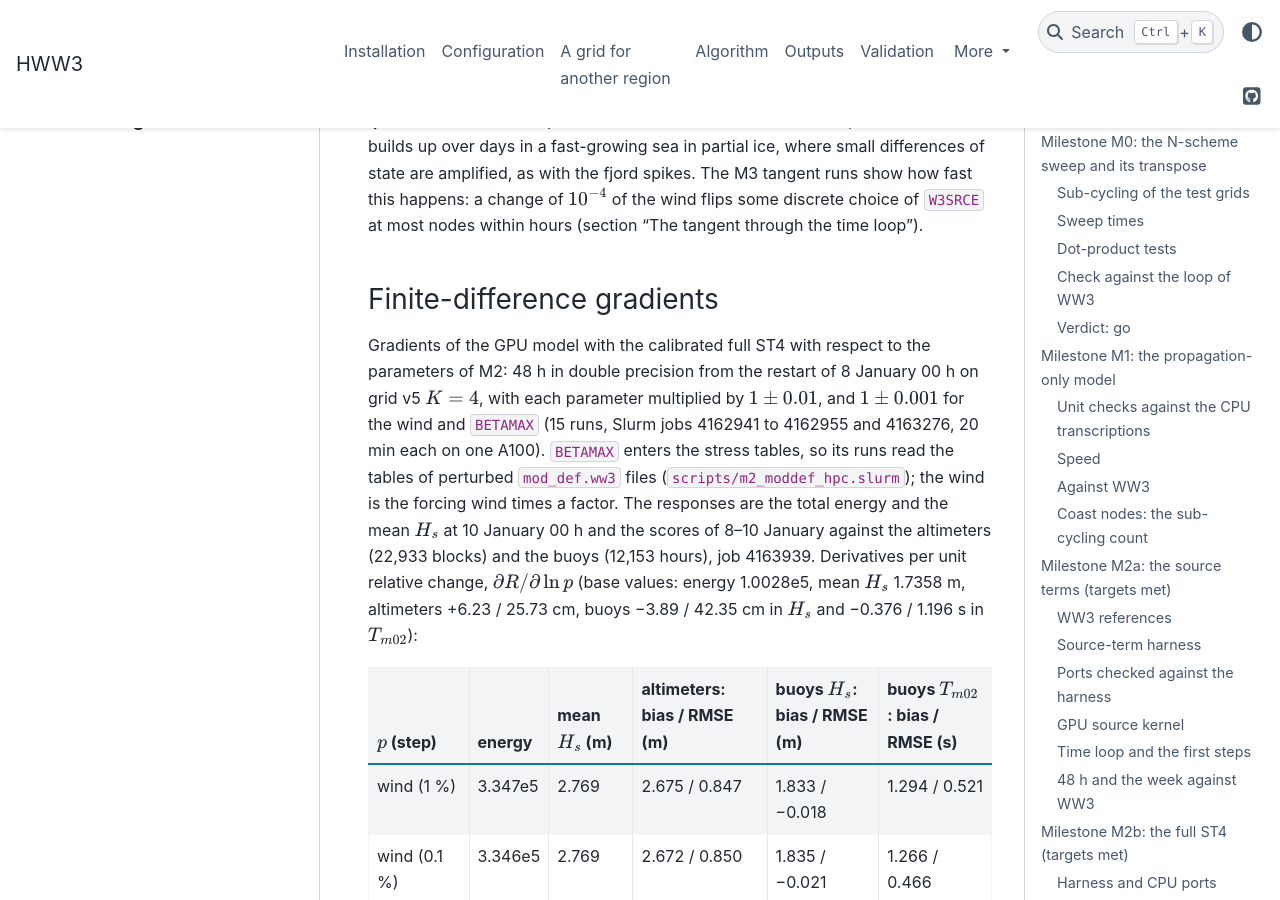
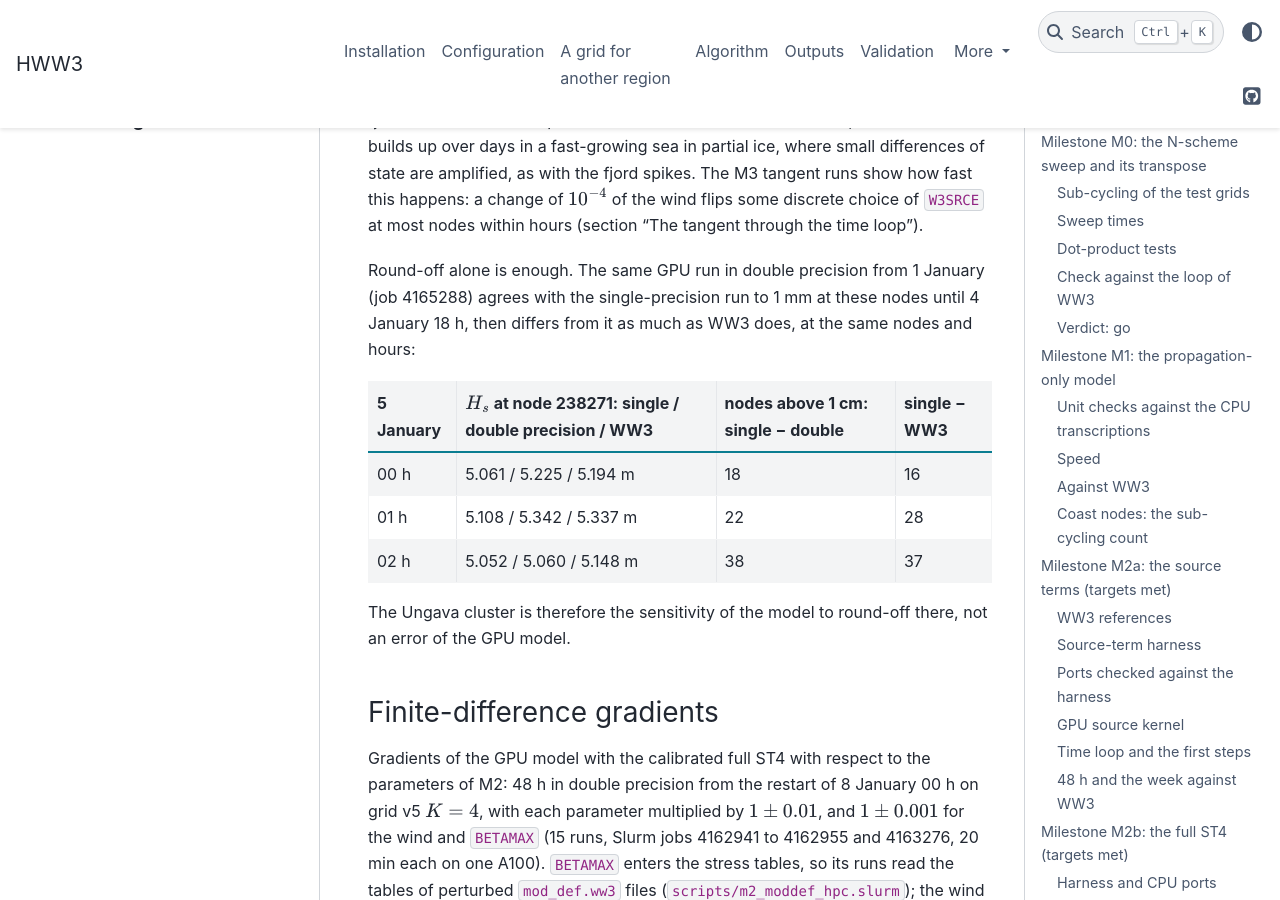
Before and after one commit to jmdelouis/HWW3, a Sphinx documentation site: the page built from docs/wave_results.md, in a window 1280 px wide and 900 px high, scrolled down 20524 px. Built offline with Sphinx 7.4.7 and the PyData theme 0.15.4, drawn with Linux system fonts in a browser that asks for light colours.

Commit message:
Close the Ungava Bay point with a precision test: the GPU run of 1-5 January in double precision (Slurm job 4165288, 98 h from the restart of 1 January 00:10 on grid v5 K=4 with the calibrated full ST4) agrees with the single-precision week (job 4162038) to 1 mm at the nodes of the mouth of the bay until 4 January 18 h, then differs from it as much as WW3 does and at the same nodes and hours: at node 238271, 5.061 m in single precision against 5.225 m in double precision and 5.194 m for WW3 at 5 January 00 h, and 5.108 / 5.342 / 5.337 m at 01 h, with 18, 22 and 38 nodes above 1 cm between the two precisions at 00, 01 and 02 h against 16, 28 and 37 between the single precision and WW3, so round-off alone, amplified in a fast-growing sea in partial ice, makes the cluster; docs/wave_results.md and differentiable.md (section 9.3) record it
Co-Authored-By: Claude Opus 5.5 <noreply@anthropic.com>

```diff
--- a/docs/wave_results.md
+++ b/docs/wave_results.md
@@ -646,6 +646,20 @@ tangent runs show how fast this happens: a change of $10^{-4}$ of the wind
 flips some discrete choice of `W3SRCE` at most nodes within hours (section
 "The tangent through the time loop").
 
+Round-off alone is enough. The same GPU run in double precision from
+1 January (job 4165288) agrees with the single-precision run to 1 mm at
+these nodes until 4 January 18 h, then differs from it as much as WW3
+does, at the same nodes and hours:
+
+| 5 January | $H_s$ at node 238271: single / double precision / WW3 | nodes above 1 cm: single − double | single − WW3 |
+|---|---|---|---|
+| 00 h | 5.061 / 5.225 / 5.194 m | 18 | 16 |
+| 01 h | 5.108 / 5.342 / 5.337 m | 22 | 28 |
+| 02 h | 5.052 / 5.060 / 5.148 m | 38 | 37 |
+
+The Ungava cluster is therefore the sensitivity of the model to round-off
+there, not an error of the GPU model.
+
 ### Finite-difference gradients
 
 Gradients of the GPU model with the calibrated full ST4 with respect to
```
Also changed, not shown: docs/differentiable.md (+4 -1 lines).
